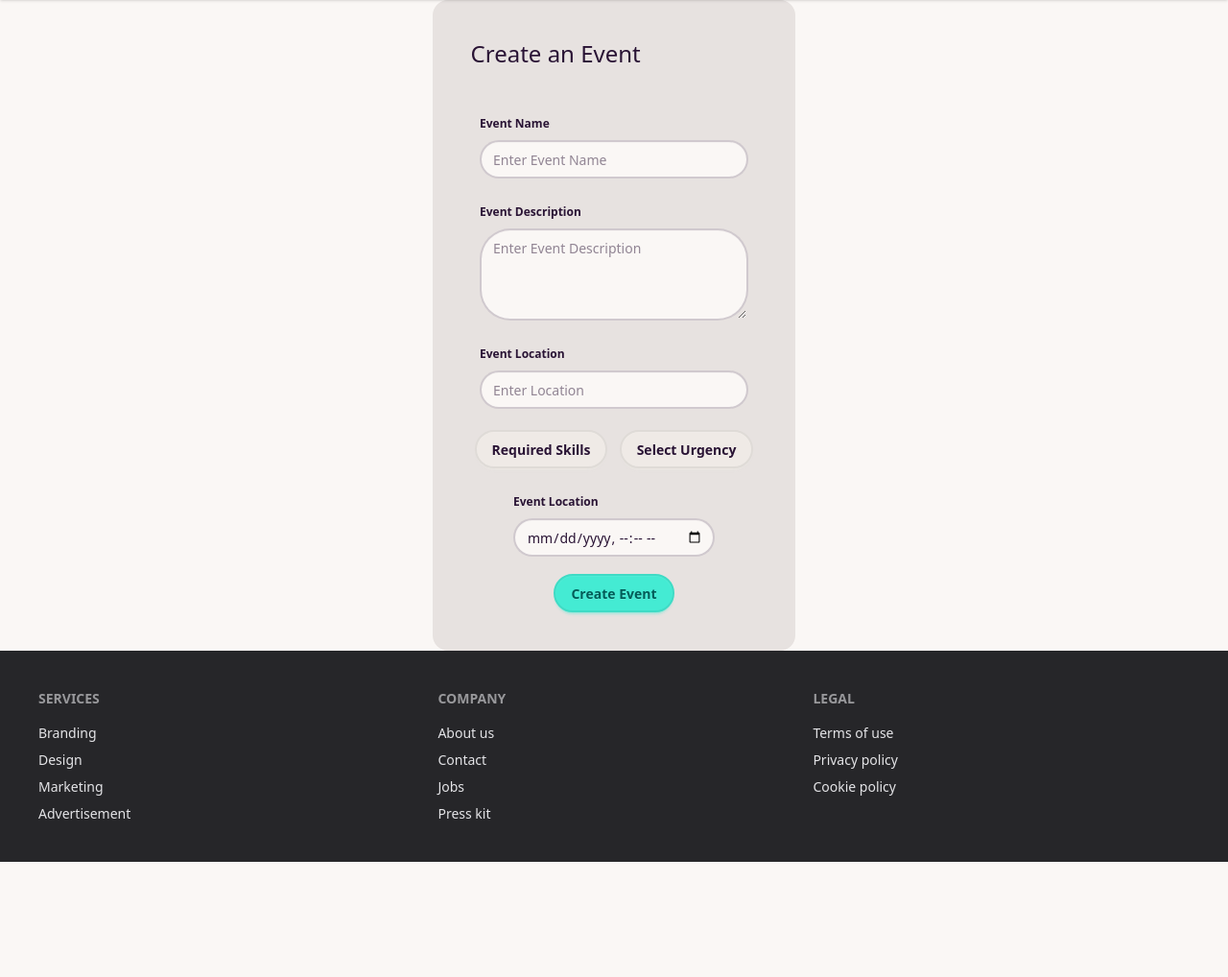
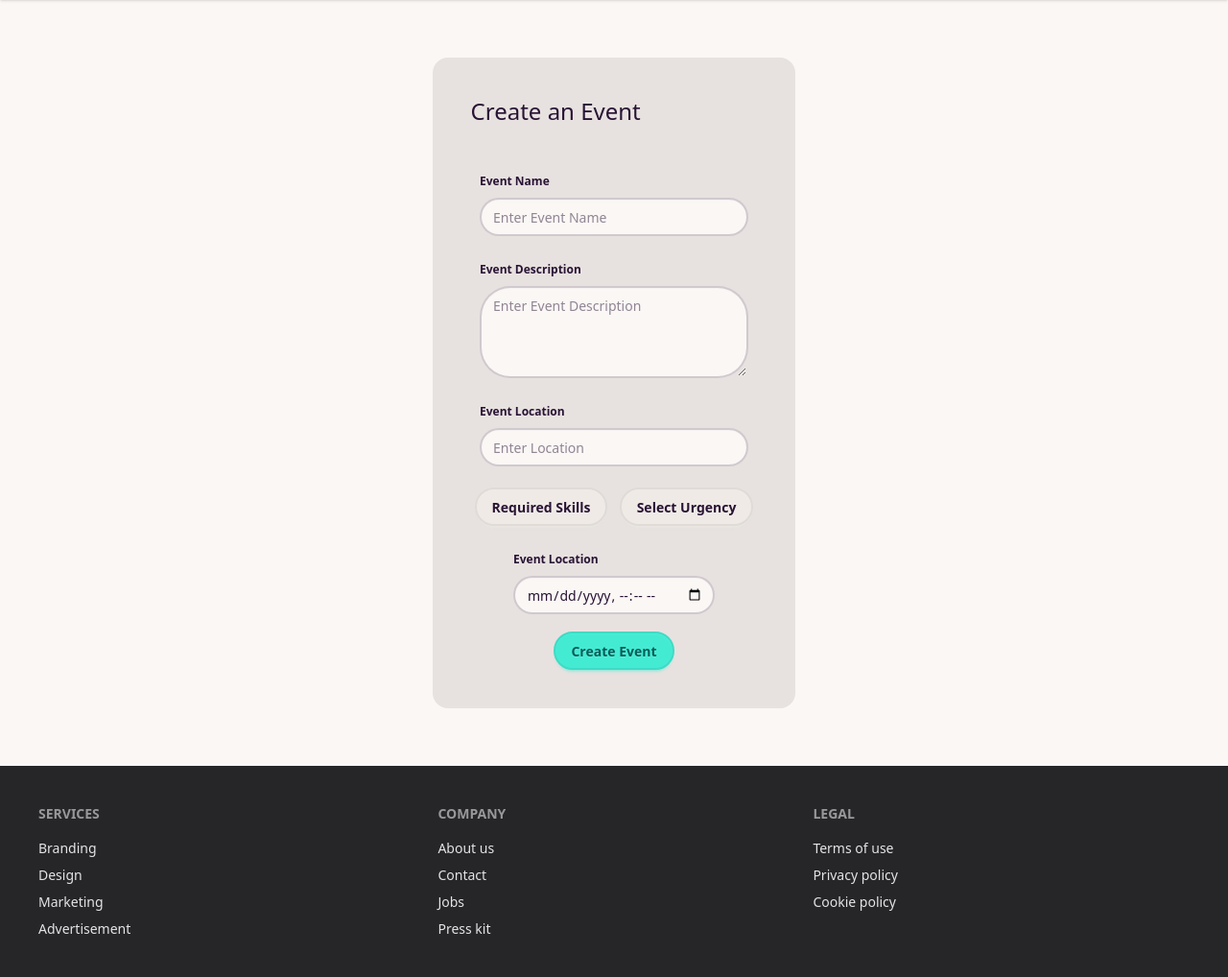
Before and after one commit to alesss-b/kindred-causes, a Django app: page /event_management/ in a window 1280 px wide. Shown: the part 72-1090 px from the top of the page at 96% size. Before the commit the page ends 970 px from the top, so only its background shows below. Run offline with Django 5.2, Linux system fonts and the light colour scheme; style sheets or scripts are compiled from the project's sources.

Commit message:
Added padding around forms

```diff
--- a/kindred_causes/main/templates/form.html
+++ b/kindred_causes/main/templates/form.html
@@ -3,7 +3,7 @@
 {% block title %}{% endblock title %}
 
 {% block content %}
-    <div class="flex grow justify-around items-center">
+    <div class="flex grow justify-around items-center my-15">
         <form class="accent bg-base-300 rounded-2xl h-fit flex flex-col space-y-10 p-10">
             <div class="text-2xl">{% block form_title %}{% endblock form_title %}</div>
 
```
